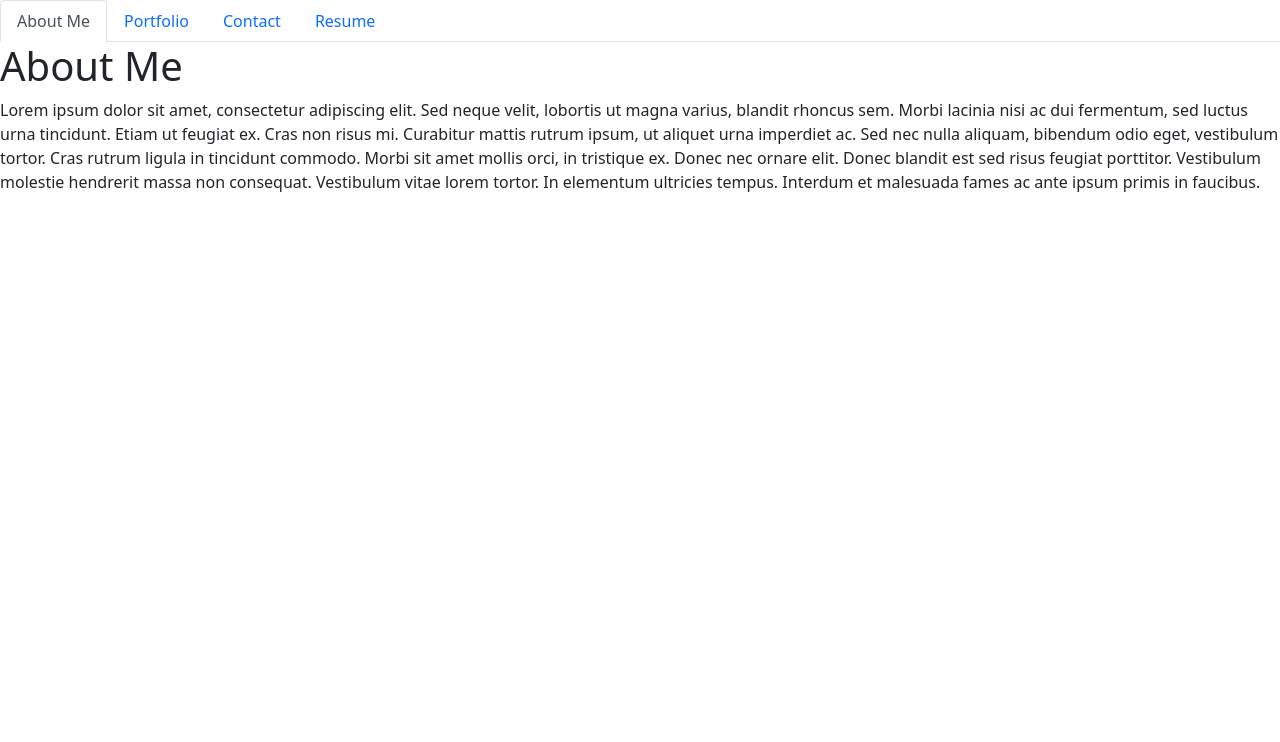
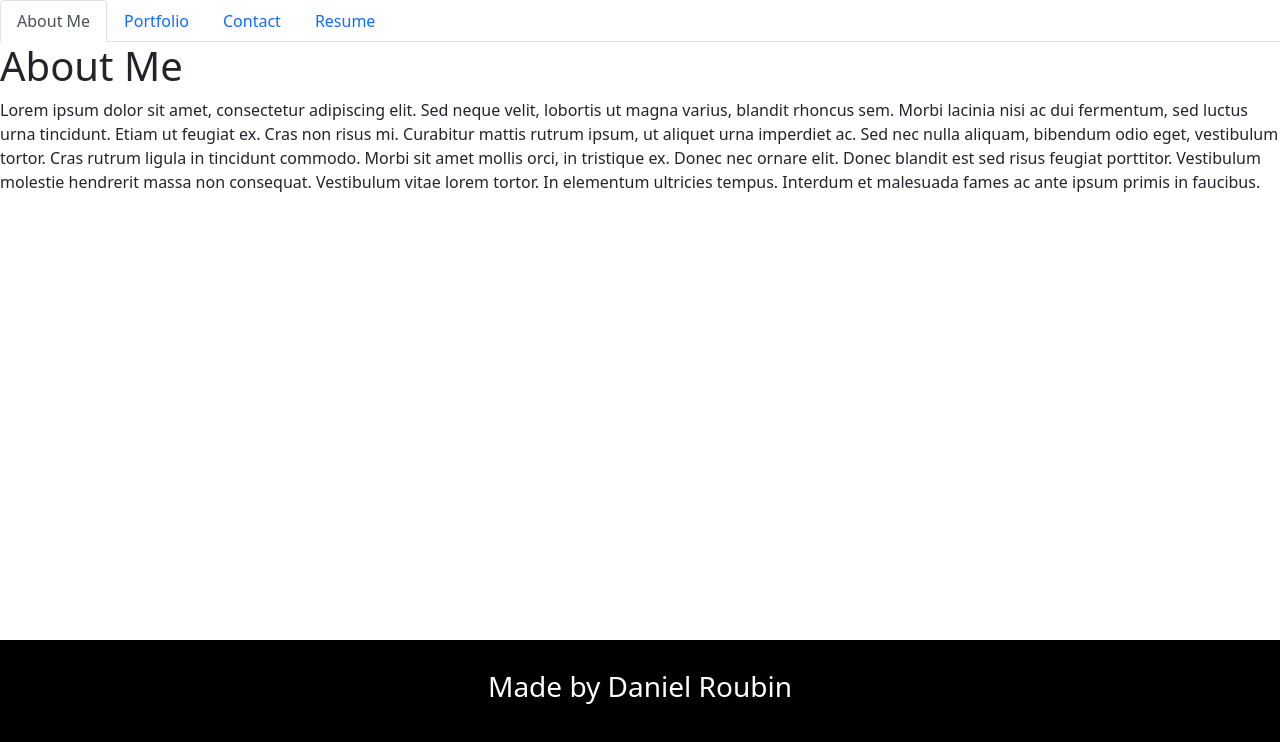
Before and after one commit to DannyRoubin/react-portfolio, a React (Create React App) app: page / in a window 1280 px wide. Shown: the top 742 px of the page. Built offline with nearby package versions, Linux system fonts and the light colour scheme.

Commit message:
there is now a working footer

```diff
--- a/package.json
+++ b/package.json
@@ -13,6 +13,7 @@
     "react-bootstrap": "^2.0.0-beta.4",
     "react-dom": "^17.0.2",
     "react-scripts": "4.0.3",
+    "styled-components": "^5.3.0",
     "web-vitals": "^1.1.2"
   },
   "scripts": {
--- /dev/null
+++ b/src/components/Footer.js
@@ -0,0 +1,13 @@
+import React from "react";
+import { Box, Container, Row, FooterLink, Heading } from "./FooterStyles";
+
+const Footer = () => {
+  return (
+    <Box>
+      <h3 style={{ color: "white", textAlign: "center", marginTop: "-50px" }}>
+        Made by Daniel Roubin
+      </h3>
+    </Box>
+  );
+};
+export default Footer;
--- /dev/null
+++ b/src/components/FooterStyles.js
@@ -0,0 +1,58 @@
+import styled from "styled-components";
+
+export const Box = styled.div`
+  padding: 80px 60px;
+  background: black;
+  position: absolute;
+  bottom: 0;
+  width: 100%;
+
+  @media (max-width: 1000px) {
+    padding: 70px 30px;
+  }
+`;
+
+export const Container = styled.div`
+  display: flex;
+  flex-direction: column;
+  justify-content: center;
+  max-width: 1000px;
+  margin: 0 auto;
+  /* background: red; */
+`;
+
+export const Column = styled.div`
+  display: flex;
+  flex-direction: column;
+  text-align: left;
+  margin-left: 60px;
+`;
+
+export const Row = styled.div`
+  display: grid;
+  grid-template-columns: repeat(auto-fill, minmax(185px, 1fr));
+  grid-gap: 20px;
+
+  @media (max-width: 1000px) {
+    grid-template-columns: repeat(auto-fill, minmax(200px, 1fr));
+  }
+`;
+
+export const FooterLink = styled.a`
+  color: #fff;
+  margin-bottom: 20px;
+  font-size: 18px;
+  text-decoration: none;
+
+  &:hover {
+    color: green;
+    transition: 200ms ease-in;
+  }
+`;
+
+export const Heading = styled.p`
+  font-size: 24px;
+  color: #fff;
+  margin-bottom: 40px;
+  font-weight: bold;
+`;
--- a/src/components/PortfolioContainer.js
+++ b/src/components/PortfolioContainer.js
@@ -4,6 +4,7 @@
 import Portfolio from "./pages/Portfolio";
 import Resume from "./pages/Resume";
 import Contact from "./pages/Contact";
+import Footer from "./Footer";
 
 export default function PortfolioContainer() {
   const [currentPage, setCurrentPage] = useState("AboutMe");
@@ -30,6 +31,7 @@
       <NavTabs currentPage={currentPage} handlePageChange={handlePageChange} />
       {/* Here we are calling the renderPage method which will return a component  */}
       {renderPage()}
+      <Footer></Footer>
     </div>
   );
 }
```
Also changed, not shown: 1 other file (tests, documents, lock files or other folders).
